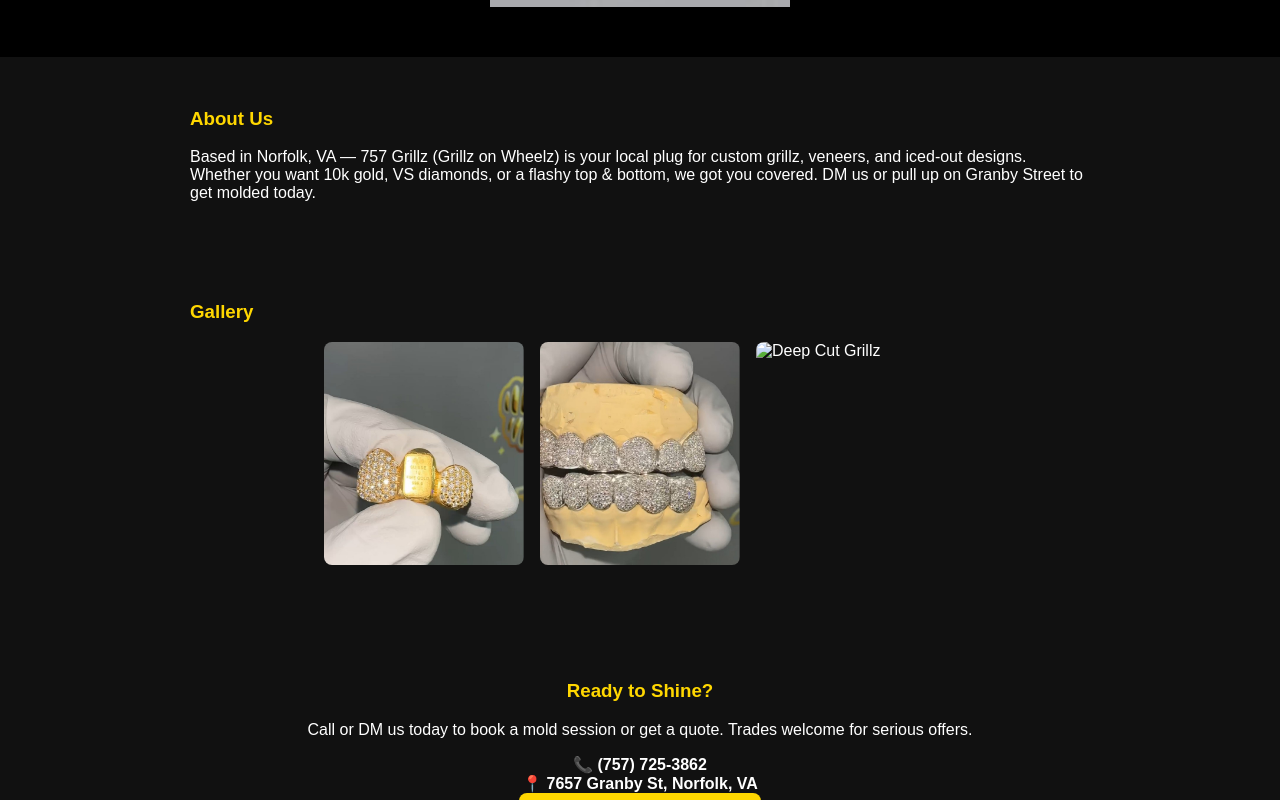
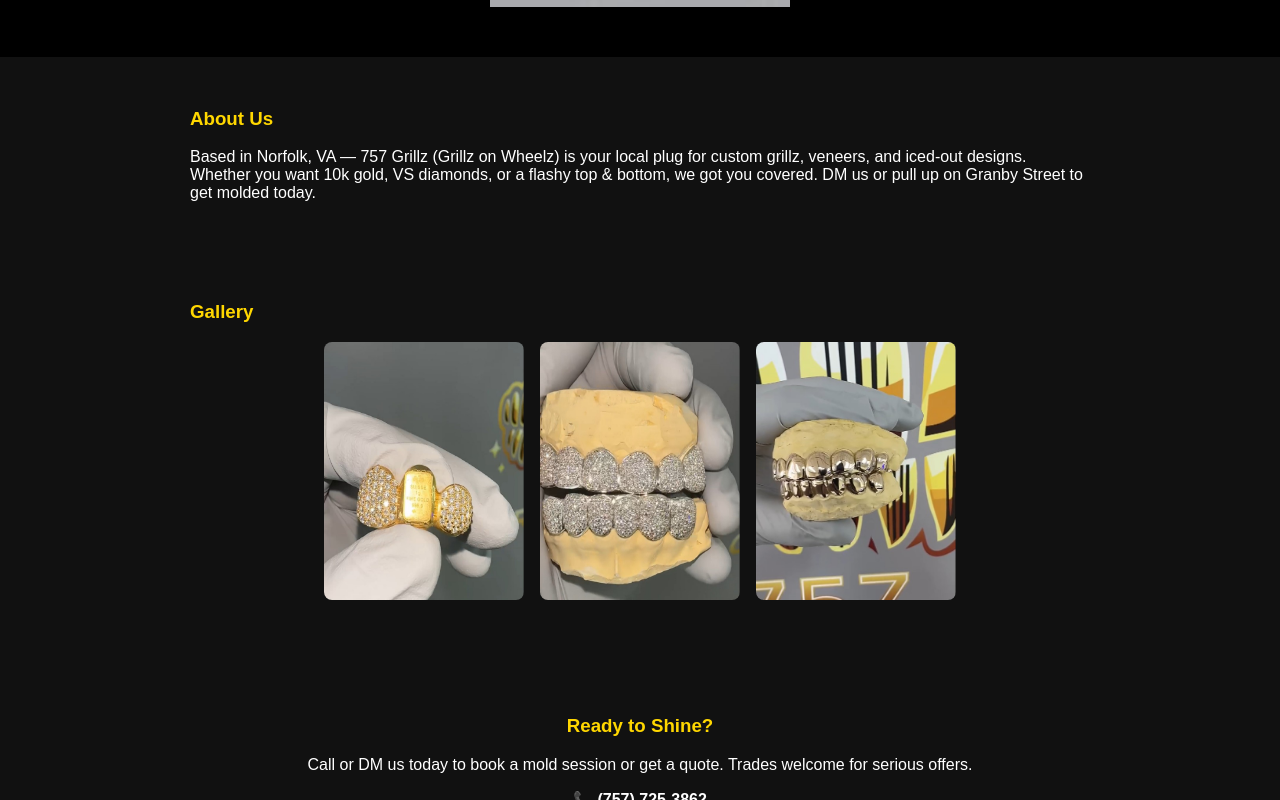
Before and after one commit to Markice757/757-grillz-site, a plain HTML site: page index.html in a window 1280 px wide. Shown: the part 438-1238 px from the top of the page. Drawn offline with Linux system fonts and the light colour scheme.

Commit message:
Update index.html

```diff
--- a/index.html
+++ b/index.html
@@ -108,7 +108,7 @@
     <div class="gallery">
       <img src="gold-bar-grill.jpg.jpg" alt="Gold Grillz" />
       <img src="diamond-bustdown.jpg.jpeg" alt="Diamond Grillz" />
-      <img src="8k golds deepcut.jpeg" alt="Deep Cut Grillz" />
+      <img src="8k-golds-deepcut.jpg.jpeg" alt="Deep Cut Grillz" />
     </div>
   </section>
 
```
